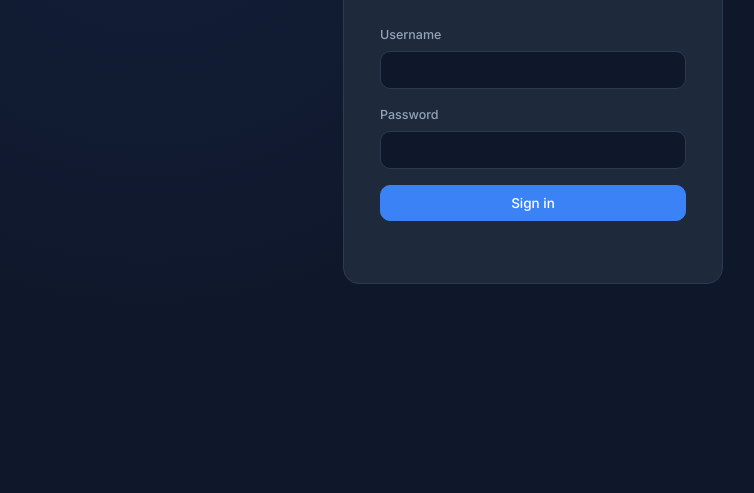
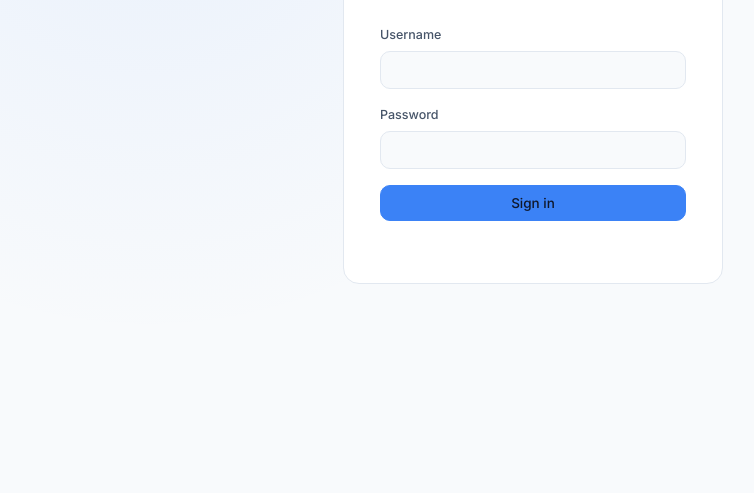
Before and after one commit to Emmyfest/SSHM, a plain HTML site: page frontend/index.html in a window 1280 px wide. Shown: the part 307-800 px from the top of the page, without its empty margins (107-861 px from the left). Drawn offline with Linux system fonts and the light colour scheme.

Commit message:
Update style.css

```diff
--- a/frontend/css/style.css
+++ b/frontend/css/style.css
@@ -1,18 +1,18 @@
 @import url('https://fonts.googleapis.com/css2?family=Inter:wght@400;500;600;700&family=JetBrains+Mono:wght@400;500;600&display=swap');
 
 :root {
-  --bg: #0F172A;
-  --card: #1E293B;
-  --card-hover: #253449;
-  --border: #2C3B52;
+  --bg: #F8FAFC;
+  --card: #FFFFFF;
+  --card-hover: #F1F5F9;
+  --border: #E2E8F0;
   --accent: #3B82F6;
   --accent-dim: #1D4ED8;
   --safe: #10B981;
   --warning: #F59E0B;
   --danger: #EF4444;
-  --text: #FFFFFF;
-  --text-dim: #94A3B8;
-  --text-faint: #64748B;
+  --text: #0F172A;
+  --text-dim: #475569;
+  --text-faint: #94A3B8;
   --font-ui: 'Inter', -apple-system, sans-serif;
   --font-mono: 'JetBrains Mono', monospace;
   --radius: 10px;
```
